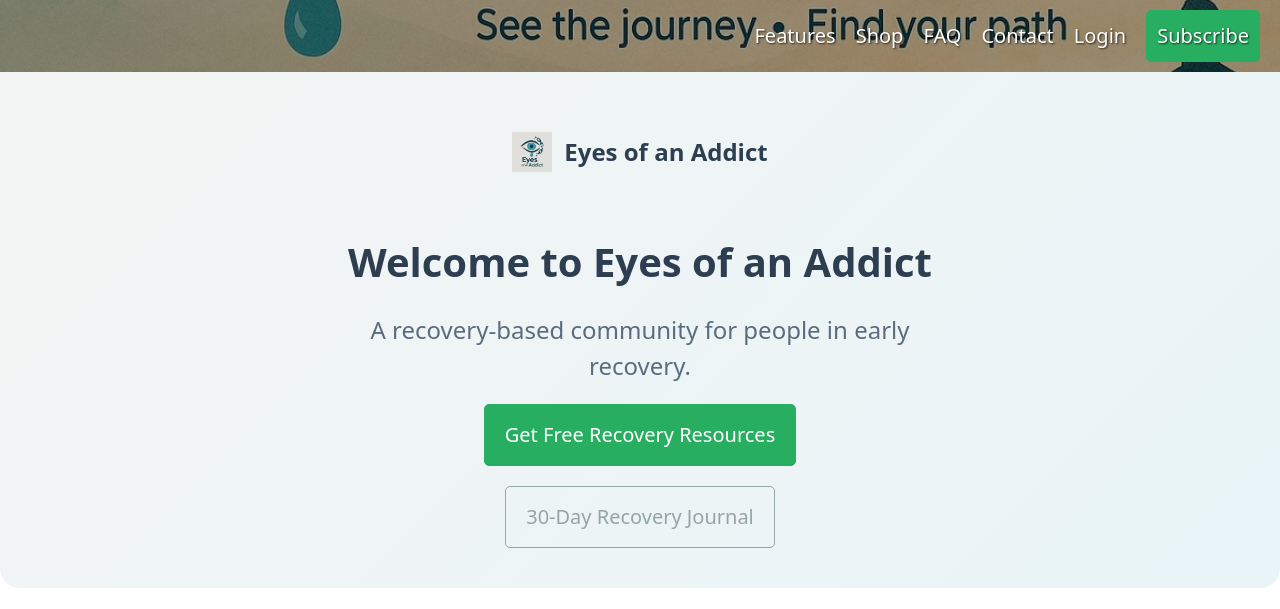
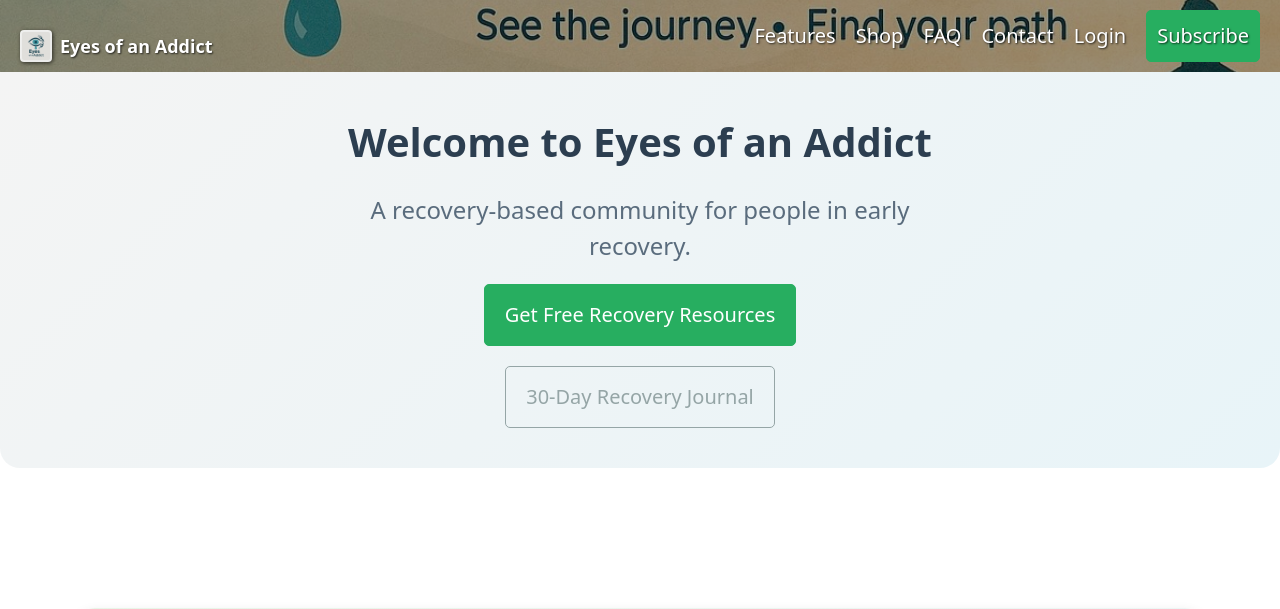
Before and after one commit to debailey30/eyesofanaddict2, a Flask app: page / in a window 1280 px wide. Shown: the top 609 px of the page. Run offline with Flask 3, Linux system fonts and the light colour scheme; some libraries are stand-ins or nearby versions.

Commit message:
Adjust navigation bar to place logo and name at the bottom
Updated templates/base.html to reposition the logo and community name to the bottom-left of the navigation bar, removing it from the hero section in templates/index.html.

Replit-Commit-Author: Agent
Replit-Commit-Session-Id: bc95e8a9-54a1-425b-abda-28d922a4cfa7
Replit-Commit-Checkpoint-Type: full_checkpoint
Replit-Commit-Screenshot-Url: https://storage.googleapis.com/screenshot-production-us-central1/235b7b78-ee6f-48a7-bf4f-e685f00ccb09/bc95e8a9-54a1-425b-abda-28d922a4cfa7/k2zg5p4

```diff
--- a/templates/base.html
+++ b/templates/base.html
@@ -10,14 +10,17 @@
 </head>
 <body>
     <!-- Navigation -->
-    <nav class="container-fluid">
+    <nav class="container-fluid" style="position: relative;">
         <ul>
             <li>
-                <a href="{{ url_for('index') }}" style="text-decoration: none; color: inherit;">
-                    <!-- Logo moved to banner -->
-                </a>
+                <!-- Navigation links only -->
             </li>
         </ul>
+        <!-- Logo positioned at bottom-left of navigation background -->
+        <div style="position: absolute; bottom: 10px; left: 20px; display: flex; align-items: center;">
+            <img src="{{ url_for('static', filename='images/logo.png') }}" alt="Eyes of an Addict Logo" style="height: 32px; margin-right: 8px; filter: drop-shadow(1px 1px 2px rgba(0, 0, 0, 0.7));">
+            <strong style="color: white; text-shadow: 1px 1px 2px rgba(0, 0, 0, 0.7); font-size: 0.9rem;">Eyes of an Addict</strong>
+        </div>
         <ul>
             <li><a href="{{ url_for('index') }}#features">Features</a></li>
             <li><a href="{{ url_for('products') }}">Shop</a></li>
--- a/templates/index.html
+++ b/templates/index.html
@@ -4,11 +4,6 @@
 <!-- Hero -->
 <header class="hero">
     <div class="hero-content">
-        <!-- Logo positioned at bottom-left -->
-        <div class="banner-logo" style="display: flex; align-items: center; justify-content: flex-start; padding: 20px 0;">
-            <img src="{{ url_for('static', filename='images/logo.png') }}" alt="Eyes of an Addict Logo" style="height: 40px; margin-right: 12px;">
-            <strong style="color: #2c3e50; font-size: 1.2rem;">Eyes of an Addict</strong>
-        </div>
         <div class="hero-text">
             <h1>Welcome to Eyes of an Addict</h1>
             <p>A recovery-based community for people in early recovery.</p>
```
Also changed, not shown: 1 other file.
